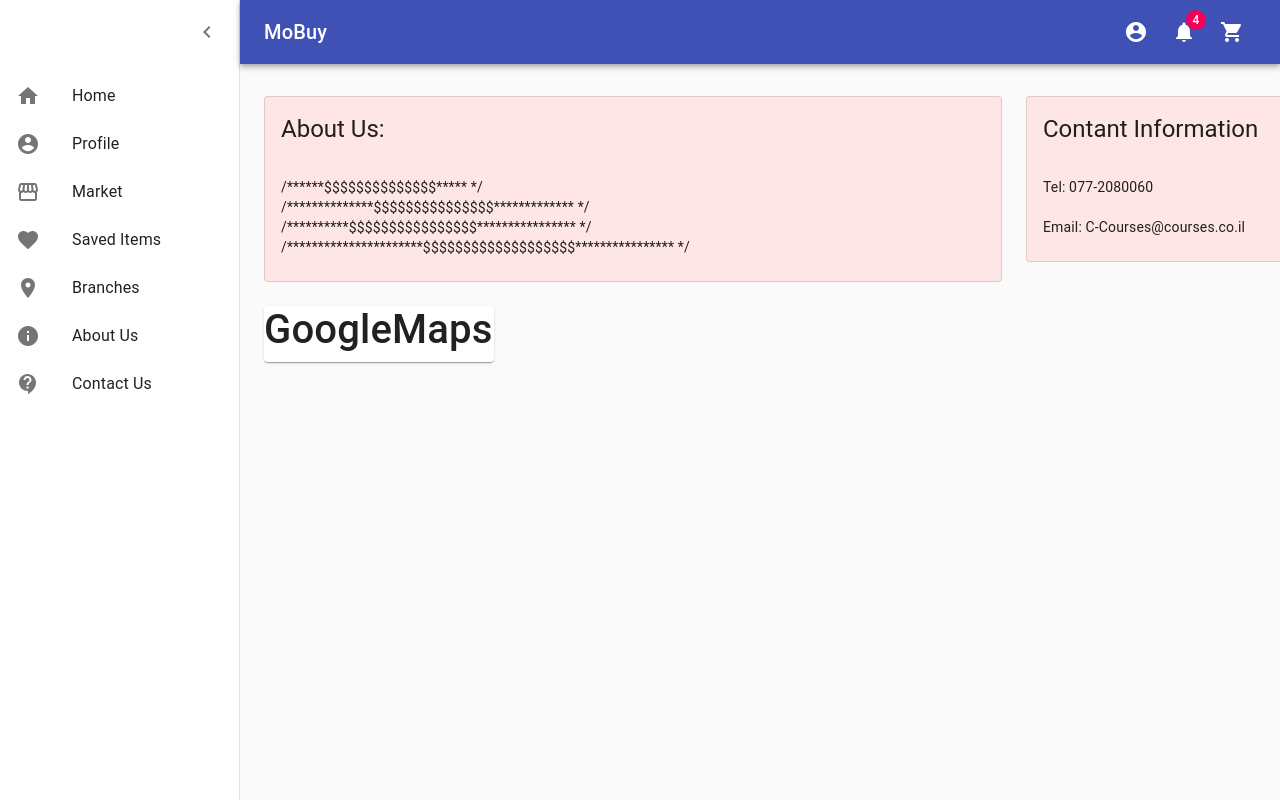
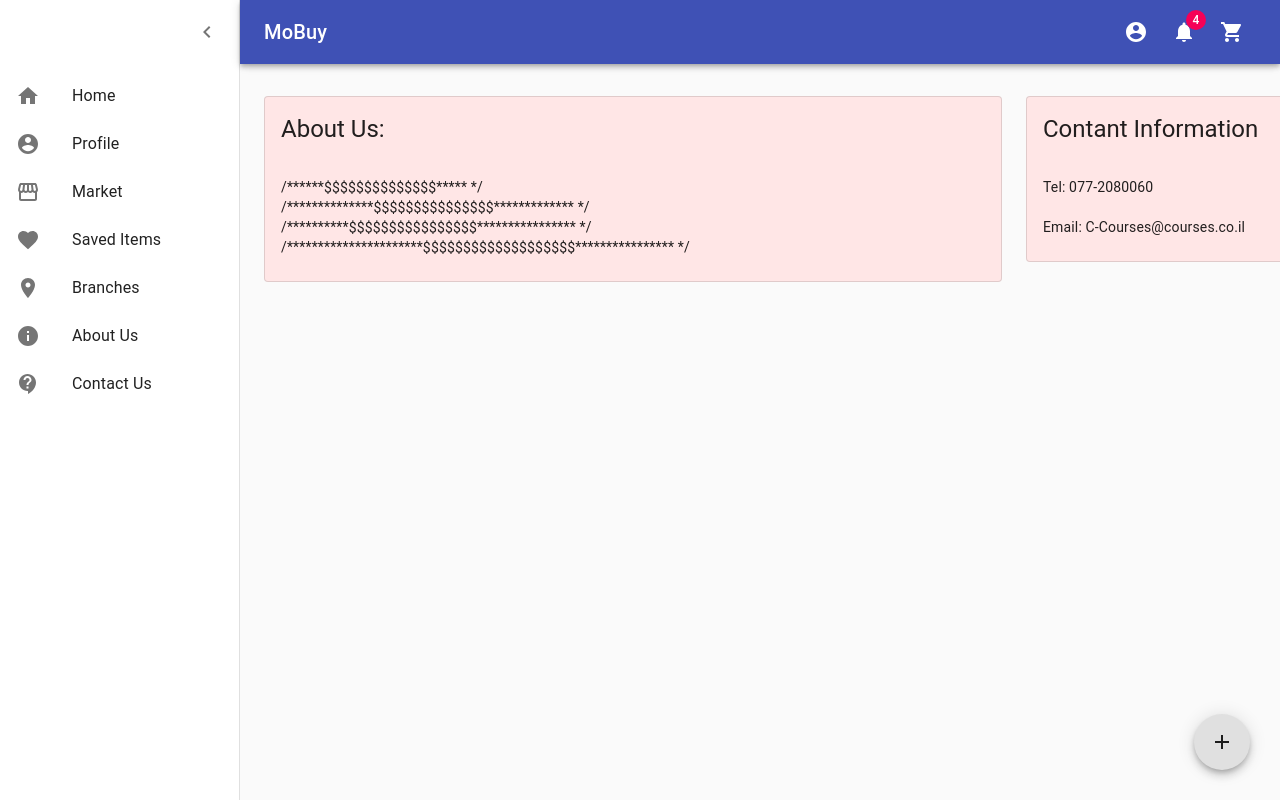
Before and after one commit to shoshiberko/MoBuy, a React (Create React App) app: page / in a window 1280 px wide. Built offline with nearby package versions, Linux system fonts and the light colour scheme.

Commit message:
Added floating button

```diff
--- a/src/components/Dashboard.js
+++ b/src/components/Dashboard.js
@@ -39,6 +39,8 @@ import ContantUs from "./ContantUs";
 import CallIcon from '@material-ui/icons/Call';
 import AboutUs from "./AboutUs"
 import { Card } from "@material-ui/core";
+import Fab from '@material-ui/core/Fab';
+import AddIcon from '@material-ui/icons/Add';
 
 function Copyright() {
   return (
@@ -117,7 +119,7 @@ const useStyles = makeStyles(theme => ({
   content: {
     flexGrow: 1,
     height: "100vh",
-    overflow: "hidden"
+    overflow: "auto"
   },
   container: {
     paddingTop: theme.spacing(4),
@@ -131,6 +133,10 @@ const useStyles = makeStyles(theme => ({
   },
   fixedHeight: {
     height: 240
+  },
+  floatingButton: {
+    paddingBottom: theme.spacing(4)
+
   }
 }));
 
@@ -250,16 +256,25 @@ export default function Dashboard() {
             </Grid>
             {/* Recent Deposits */}
             <Grid item xs={12} md={4} lg={3}>
-              <ContantInfo></ContantInfo>
+              <Switch>
+                <Route exact from="/" render={props => <ContantInfo {...props} />} />
+                <Route exact from="/SignIn" render={props => <ContantInfo {...props} />} />
+                <Route exact from="/SignUp" render={props => <ContantInfo {...props} />} />
+              </Switch>
             </Grid>
             {/* Recent Orders */}
             <Grid item xs={12} md={4} lg={3}>
-              <Card><h1>GoogleMaps</h1></Card>
+              {/*<Card><h1>GoogleMaps</h1></Card>*/}
 
             </Grid>
+
           </Grid>
+          <Fab color="inherit" className="{classes.floatingButton}" style={{ position: 'fixed', bottom: '30px', right: '30px' }} aria-label="add">
+            <AddIcon />
+          </Fab>
         </Container>
       </main>
+
     </div>
   );
 }
```
